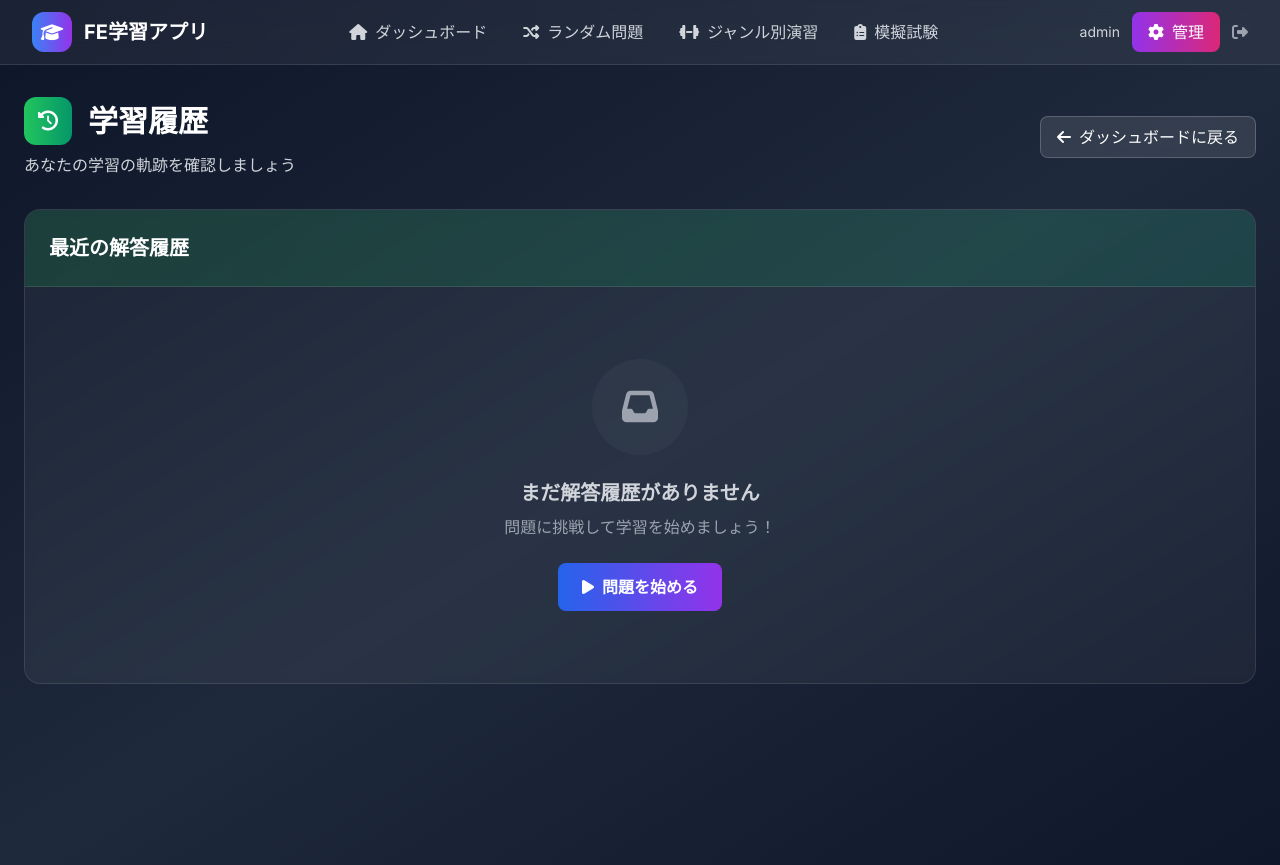
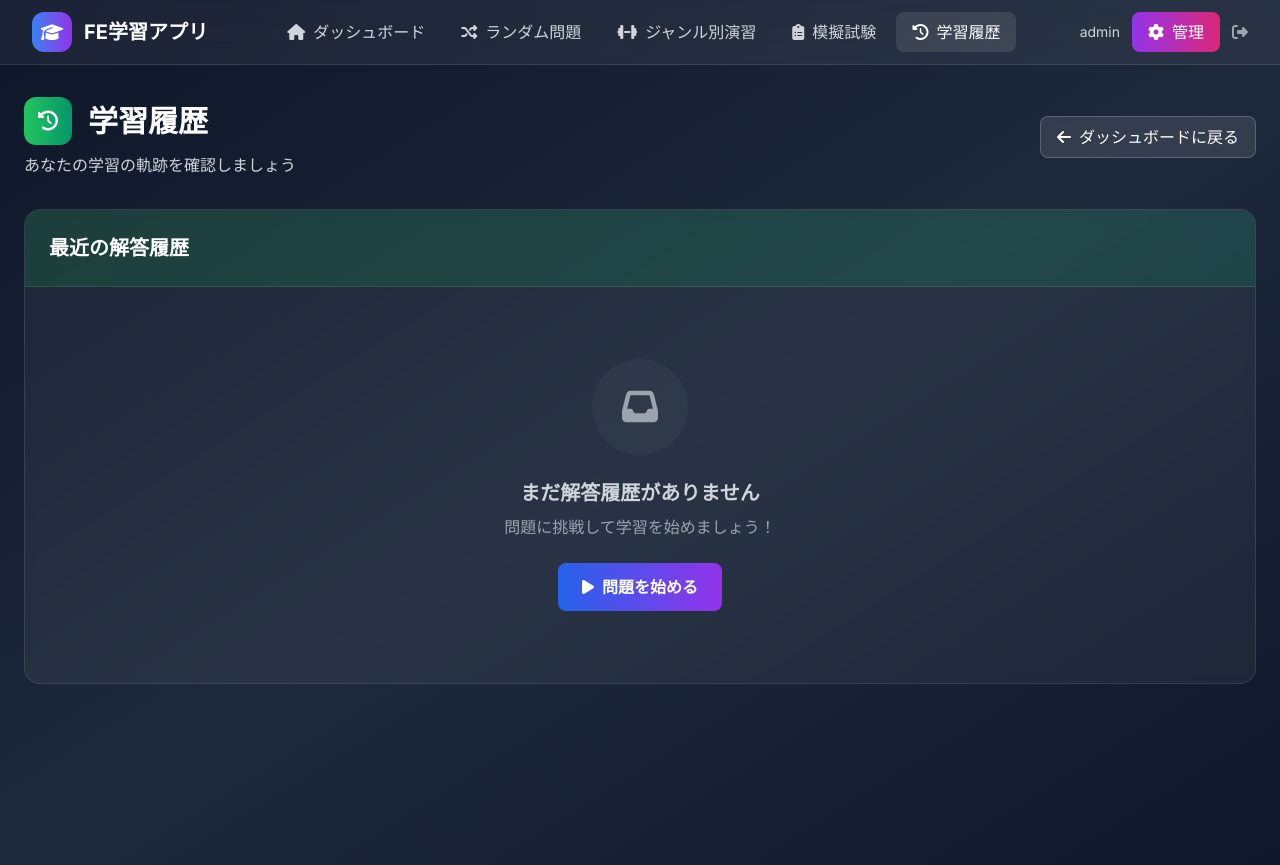
Before and after one commit to d01ki/FE-master, a Flask app: page /history in a window 1280 px wide. Run offline with Flask 3, Linux system fonts and the light colour scheme; the visitor is signed in with stand-in values (Sample User, id 1); data that the repository does not hold is empty; some libraries are stand-ins or nearby versions.

Commit message:
Add learning history to header and restore clean 3-card dashboard

```diff
--- a/templates/base.html
+++ b/templates/base.html
@@ -130,6 +130,9 @@
                     <a href="{{ url_for('exam.mock_exam') }}" class="nav-link px-4 py-2 rounded-lg transition-all duration-200 {% if request.endpoint in ['exam.mock_exam', 'exam.mock_exam_start'] %}bg-white/10 text-white{% else %}text-gray-300 hover:text-white hover:bg-white/5{% endif %}">
                         <i class="fas fa-clipboard-list mr-2"></i>模擬試験
                     </a>
+                    <a href="{{ url_for('main.history') }}" class="nav-link px-4 py-2 rounded-lg transition-all duration-200 {% if request.endpoint == 'main.history' %}bg-white/10 text-white{% else %}text-gray-300 hover:text-white hover:bg-white/5{% endif %}">
+                        <i class="fas fa-history mr-2"></i>学習履歴
+                    </a>
                 </div>
 
                 <!-- User Info and Admin Link -->
@@ -167,6 +170,9 @@
                     </a>
                     <a href="{{ url_for('exam.mock_exam') }}" class="block px-4 py-2 rounded-lg transition-all duration-200 {% if request.endpoint in ['exam.mock_exam', 'exam.mock_exam_start'] %}bg-white/10 text-white{% else %}text-gray-300 hover:text-white hover:bg-white/5{% endif %}">
                         <i class="fas fa-clipboard-list mr-2"></i>模擬試験
+                    </a>
+                    <a href="{{ url_for('main.history') }}" class="block px-4 py-2 rounded-lg transition-all duration-200 {% if request.endpoint == 'main.history' %}bg-white/10 text-white{% else %}text-gray-300 hover:text-white hover:bg-white/5{% endif %}">
+                        <i class="fas fa-history mr-2"></i>学習履歴
                     </a>
                     {% if session.get('is_admin') %}
                     <a href="{{ url_for('admin.admin') }}" class="block px-4 py-2 rounded-lg text-purple-300 hover:text-purple-100 hover:bg-purple-600/20">
```
Also changed, not shown: templates/dashboard.html (+0 -9 lines).
